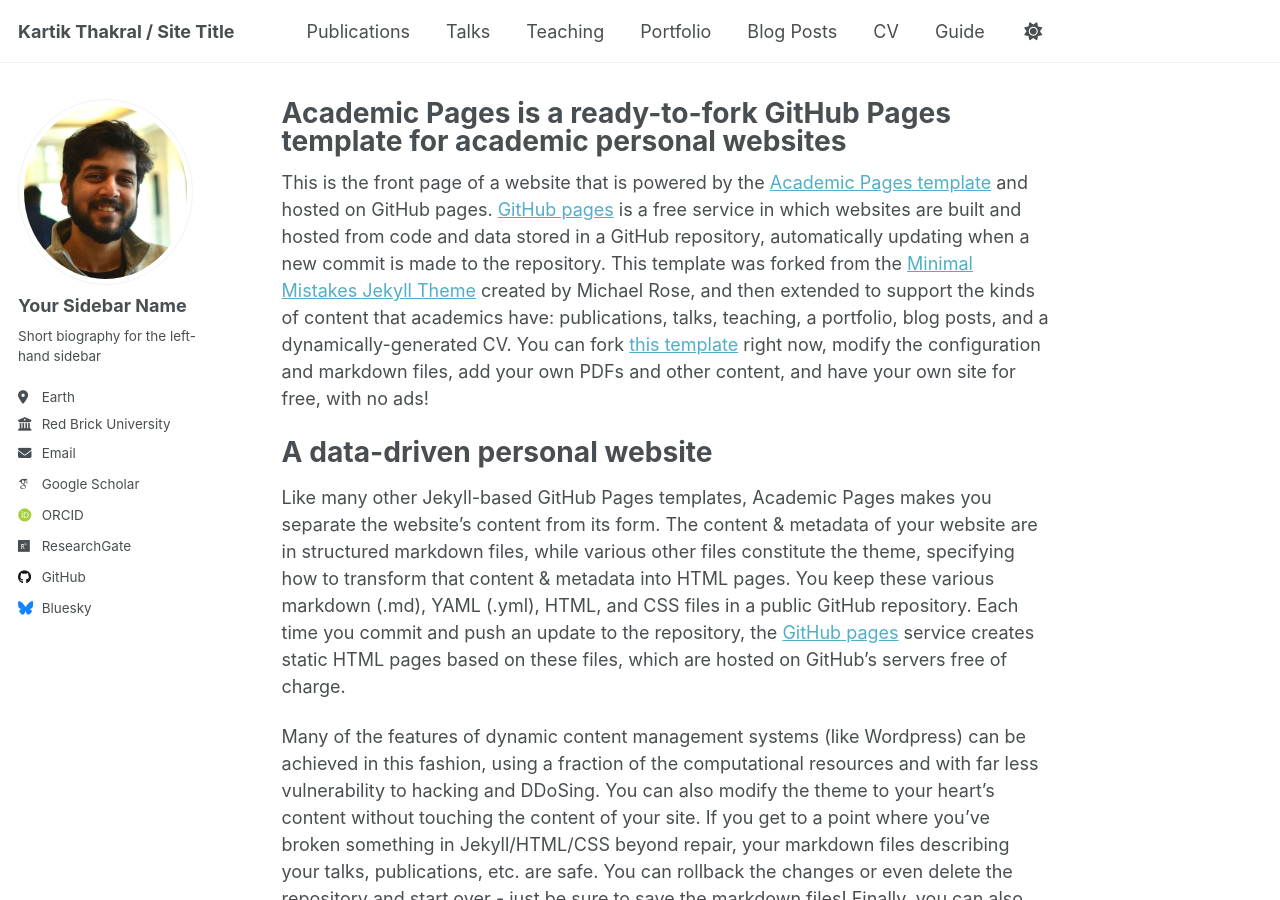
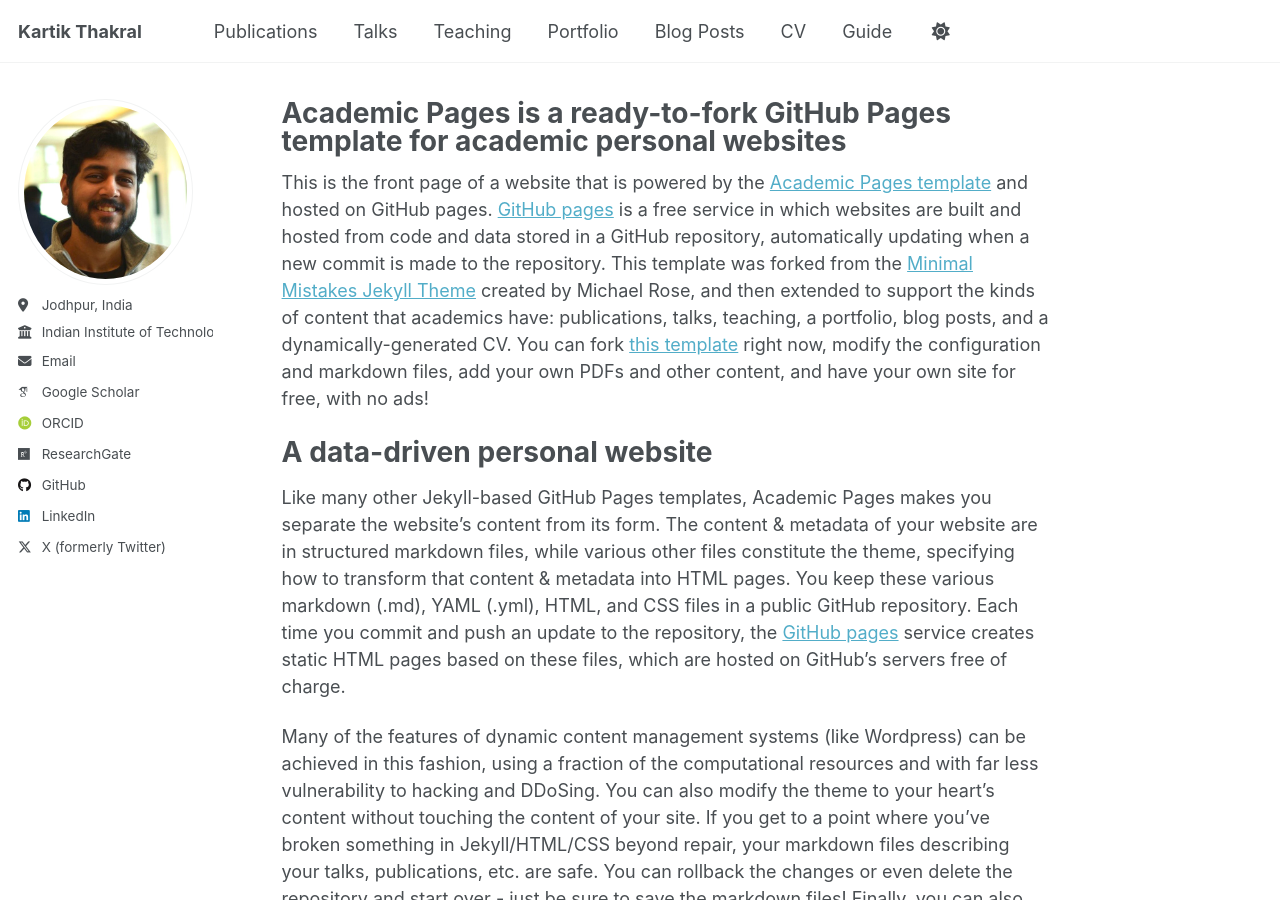
Before and after one commit to thakral-kartik/thakral-kartik.github.io, a Jekyll site: the page built from _pages/about.md, in a window 1280 px wide and 900 px high. Built offline with Jekyll 4.4.1, drawn with Linux system fonts in a browser that asks for light colours; some web fonts are replaced.

Commit message:
Add files via upload

```diff
--- a/_config.yml
+++ b/_config.yml
@@ -9,7 +9,7 @@
 # Basic Site Settings
 locale                   : "en-US"
 site_theme               : "default"
-title                    : "Kartik Thakral / Site Title"
+title                    : "Kartik Thakral"
 title_separator          : "-"
 name                     : &name "Kartik Thakral"
 description              : &description "personal description"
@@ -24,13 +24,13 @@ author:
   # Biographic information
   # avatar           : "profile.png"
   avatar           : "kartik.jpg"
-  name             : "Your Sidebar Name"
+  # name             : "Your Sidebar Name"
   pronouns         : # example: "she/her"
-  bio              : "Short biography for the left-hand sidebar"
-  location         : "Earth"
-  employer         : "Red Brick University"
+  # bio              : "Short biography for the left-hand sidebar"
+  location         : "Jodhpur, India"
+  employer         : "Indian Institute of Technology Jodhpur"
   uri              : # URL
-  email            : "none@example.org"
+  email            : "thakral.1@iitj.ac.in"
 
   # Academic websites
   academia         : # URL
@@ -52,7 +52,7 @@ author:
   stackoverflow    : # User number or user number and name (i.e., use "1" or "1/jeff-atwood")
 
   # Social media
-  bluesky          : "bsky.app" # Replace this with you Bluesky username
+  # bluesky          : "bsky.app" # Replace this with you Bluesky username
   facebook         : # Username
   flickr           : # Username
   foursquare       : # Username
@@ -61,7 +61,7 @@ author:
   keybase          : # Username
   instagram        : # Username
   lastfm           : # Username
-  linkedin         : # Username
+  linkedin         : "https://www.linkedin.com/in/thakral-kartik/"
   mastodon         : # URL
   medium           : # URL
   pinterest        : # Username
@@ -69,7 +69,7 @@ author:
   steam            : # Username
   telegram         : # URL
   tumblr           : # Username
-  twitter          : # Username for X / Twitter
+  twitter          : "thakralkartik78" # Username - Update with your username on the site
   vine             : # Username
   weibo            : # Username
   wikipedia        : # Username
```
